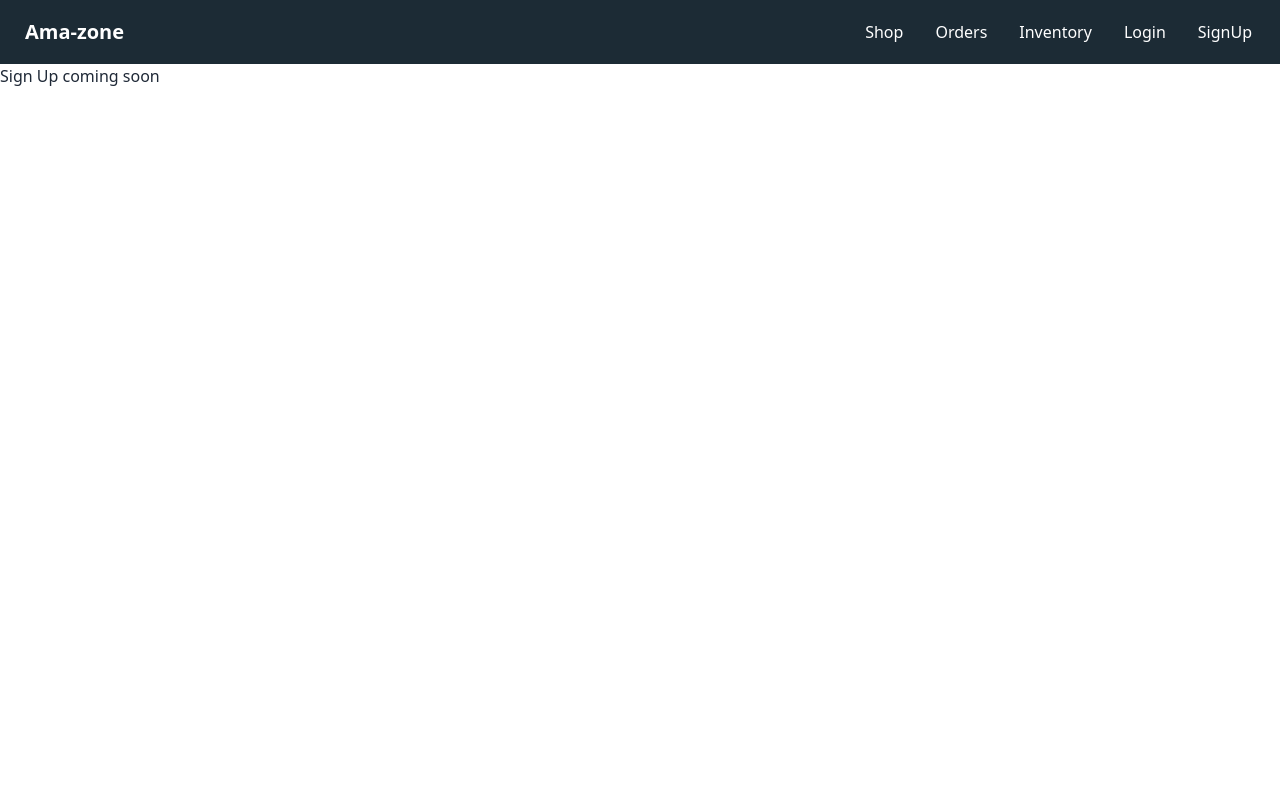
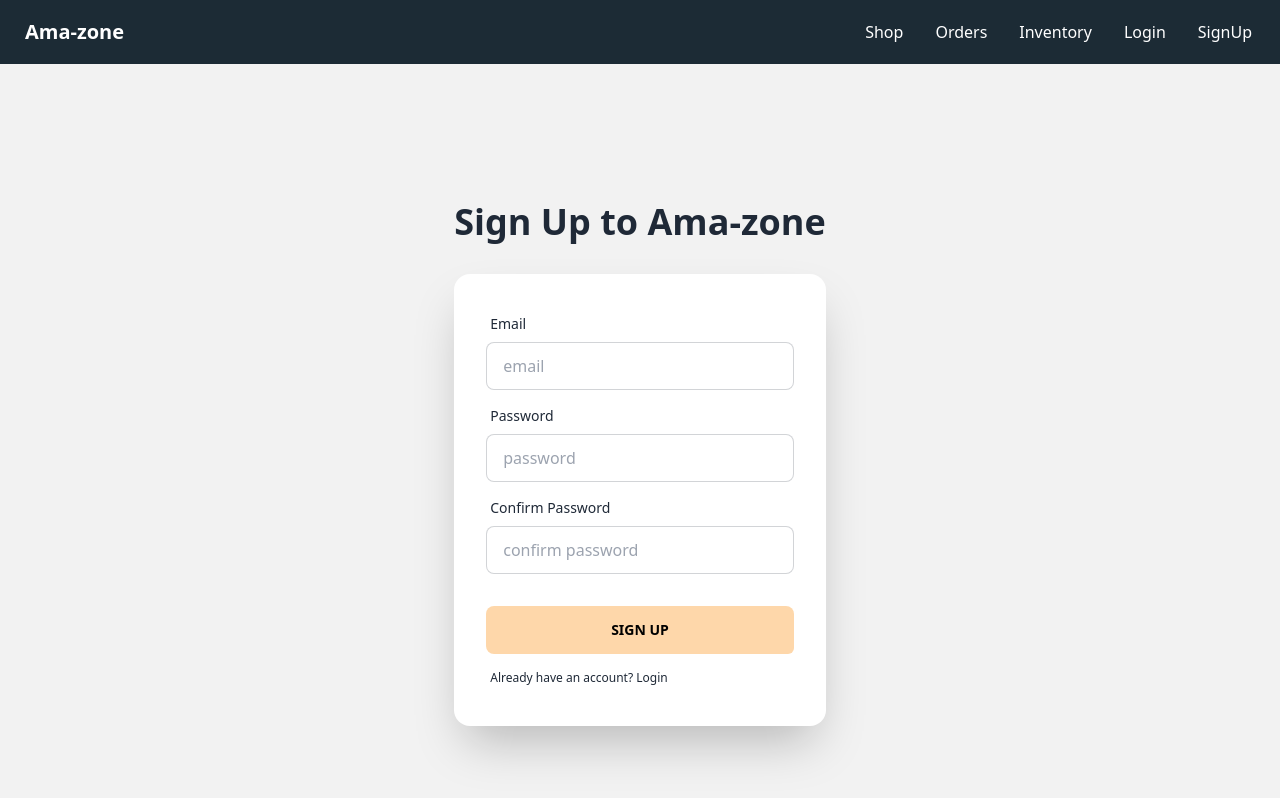
Before and after one commit to Doha0/amazone-clone-app, a React (Vite) app: page /sign-up in a window 1280 px wide. Shown: the top 798 px of the page. Built offline with nearby package versions, Linux system fonts and the light colour scheme.

Commit message:
login and signup page added

```diff
--- a/src/components/Login/Login.jsx
+++ b/src/components/Login/Login.jsx
@@ -1,10 +1,37 @@
 import React from 'react';
+import { Link } from 'react-router-dom';
 
 const Login = () => {
     return (
-        <div>
-            <p>Login coming soon.....</p>
+        <div className="hero min-h-screen bg-base-200">
+            <div className="hero-content flex-col">
+                <div className="text-center">
+                    <h1 className="text-4xl font-bold mb-4">Login to Ama-Zone!</h1>
+                </div>
+                <div className="card flex-shrink-0 w-full max-w-sm shadow-2xl bg-base-100">
+                    <div className="card-body">
+                        <div className="form-control">
+                            <label className="label">
+                                <span className="label-text">Email</span>
+                            </label>
+                            <input type="text" name='email' placeholder="email" className="input input-bordered" required />
+                        </div>
+                        <div className="form-control">
+                            <label className="label">
+                                <span className="label-text">Password</span>
+                            </label>
+                            <input type="password" name='password' placeholder="password" className="input input-bordered" required />
 
+                        </div>
+                        <div className="form-control mt-6">
+                            <button className="custom-button">Login</button>
+                        </div>
+                        <label className="label">
+                            <Link to='/sign-up' className="label-text-alt link link-hover">New to Ama-Zone? Create An Account</Link>
+                        </label>
+                    </div>
+                </div>
+            </div>
         </div>
     );
 };
--- a/src/components/SignUp/SignUp.jsx
+++ b/src/components/SignUp/SignUp.jsx
@@ -1,9 +1,44 @@
 import React from 'react';
+import { Link } from 'react-router-dom';
 
 const SignUp = () => {
     return (
-        <div>
-            <h2>Sign Up coming soon</h2>
+        <div className="hero min-h-screen bg-base-200">
+            <div className="hero-content flex-col">
+                <div className="text-center">
+                    <h1 className="text-4xl font-bold mb-4">Sign Up to Ama-zone</h1>
+                </div>
+                <div className="card flex-shrink-0 w-full max-w-sm shadow-2xl bg-base-100">
+                    <div className="card-body">
+                        <div className="form-control">
+                            <label className="label">
+                                <span className="label-text">Email</span>
+                            </label>
+                            <input type="text" name='email' placeholder="email" className="input input-bordered" required />
+                        </div>
+                        <div className="form-control">
+                            <label className="label">
+                                <span className="label-text">Password</span>
+                            </label>
+                            <input type="password" name='password' placeholder="password" className="input input-bordered" required />
+
+                        </div>
+                        <div className="form-control">
+                            <label className="label">
+                                <span className="label-text">Confirm Password</span>
+                            </label>
+                            <input type="password" name='confirm' placeholder="confirm password" className="input input-bordered" required />
+
+                        </div>
+                        <div className="form-control mt-6">
+                            <button className="custom-button">Sign UP</button>
+                        </div>
+                        <label className="label">
+                            <Link to='/login' className=" label-text-alt link link-hover">Already have an account? Login</Link>
+                        </label>
+                    </div>
+                </div>
+            </div>
         </div>
     );
 };
--- a/src/index.css
+++ b/src/index.css
@@ -1,78 +1,7 @@
-/* :root {
-  font-family: Inter, system-ui, Avenir, Helvetica, Arial, sans-serif;
-  line-height: 1.5;
-  font-weight: 400;
-
-  color-scheme: light dark;
-  color: rgba(255, 255, 255, 0.87);
-  background-color: #242424;
-
-  font-synthesis: none;
-  text-rendering: optimizeLegibility;
-  -webkit-font-smoothing: antialiased;
-  -moz-osx-font-smoothing: grayscale;
-  -webkit-text-size-adjust: 100%;
-}
-
-a {
-  font-weight: 500;
-  color: #646cff;
-  text-decoration: inherit;
-}
-
-a:hover {
-  color: #535bf2;
-}
-
-body {
-  margin: 0;
-  display: flex;
-  place-items: center;
-  min-width: 320px;
-  min-height: 100vh;
-}
-
-h1 {
-  font-size: 3.2em;
-  line-height: 1.1;
-}
-
-button {
-  border-radius: 8px;
-  border: 1px solid transparent;
-  padding: 0.6em 1.2em;
-  font-size: 1em;
-  font-weight: 500;
-  font-family: inherit;
-  background-color: #1a1a1a;
-  cursor: pointer;
-  transition: border-color 0.25s;
-}
-
-button:hover {
-  border-color: #646cff;
-}
-
-button:focus,
-button:focus-visible {
-  outline: 4px auto -webkit-focus-ring-color;
-}
-
-@media (prefers-color-scheme: light) {
-  :root {
-    color: #213547;
-    background-color: #ffffff;
-  }
-
-  a:hover {
-    color: #747bff;
-  }
-
-  button {
-    background-color: #f9f9f9;
-  }
-} */
-
 @tailwind base;
 @tailwind components;
 @tailwind utilities;
+
+.custom-button {
+  @apply btn w-full bg-orange-200 hover:bg-orange-500 text-black rounded-ee-md border-none;
+}
```
